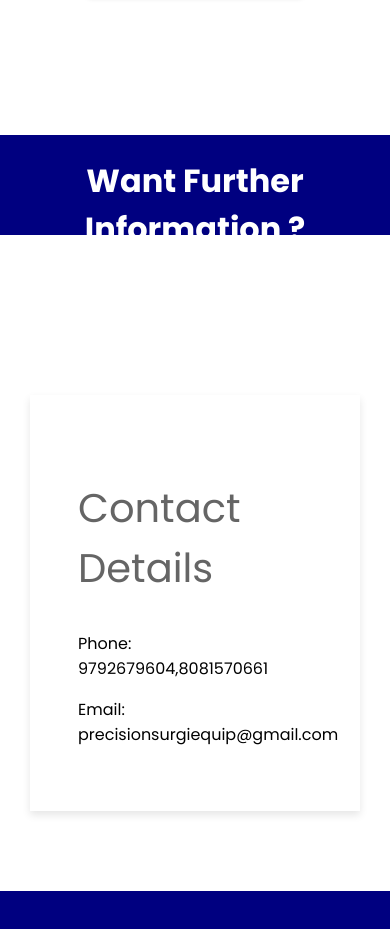
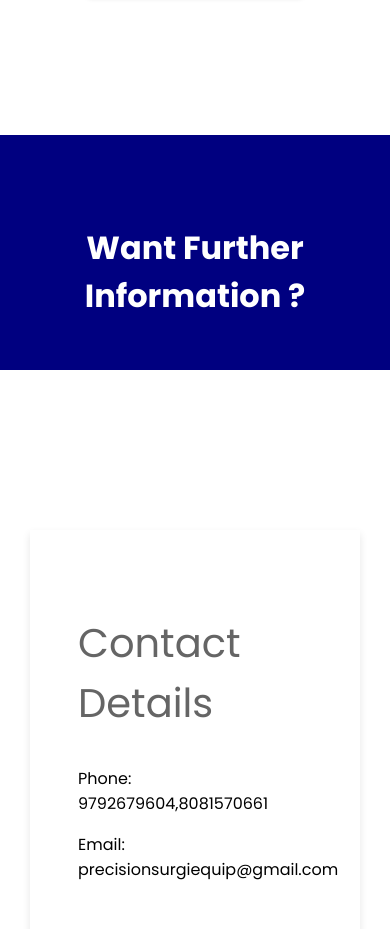
Before and after one commit to adnanxali/precision-surgicals, a plain HTML site: page index.html in a window 390 px wide. Shown: the part 6524-7453 px from the top of the page. Drawn offline with Linux system fonts and the light colour scheme.

Commit message:
minor changes

```diff
--- a/style.css
+++ b/style.css
@@ -352,5 +352,8 @@ footer{
     .board h1{
         padding: 0px 10px;
     }
+    .board{
+        padding: 8vh 0px;
+    }
 
 }
```
